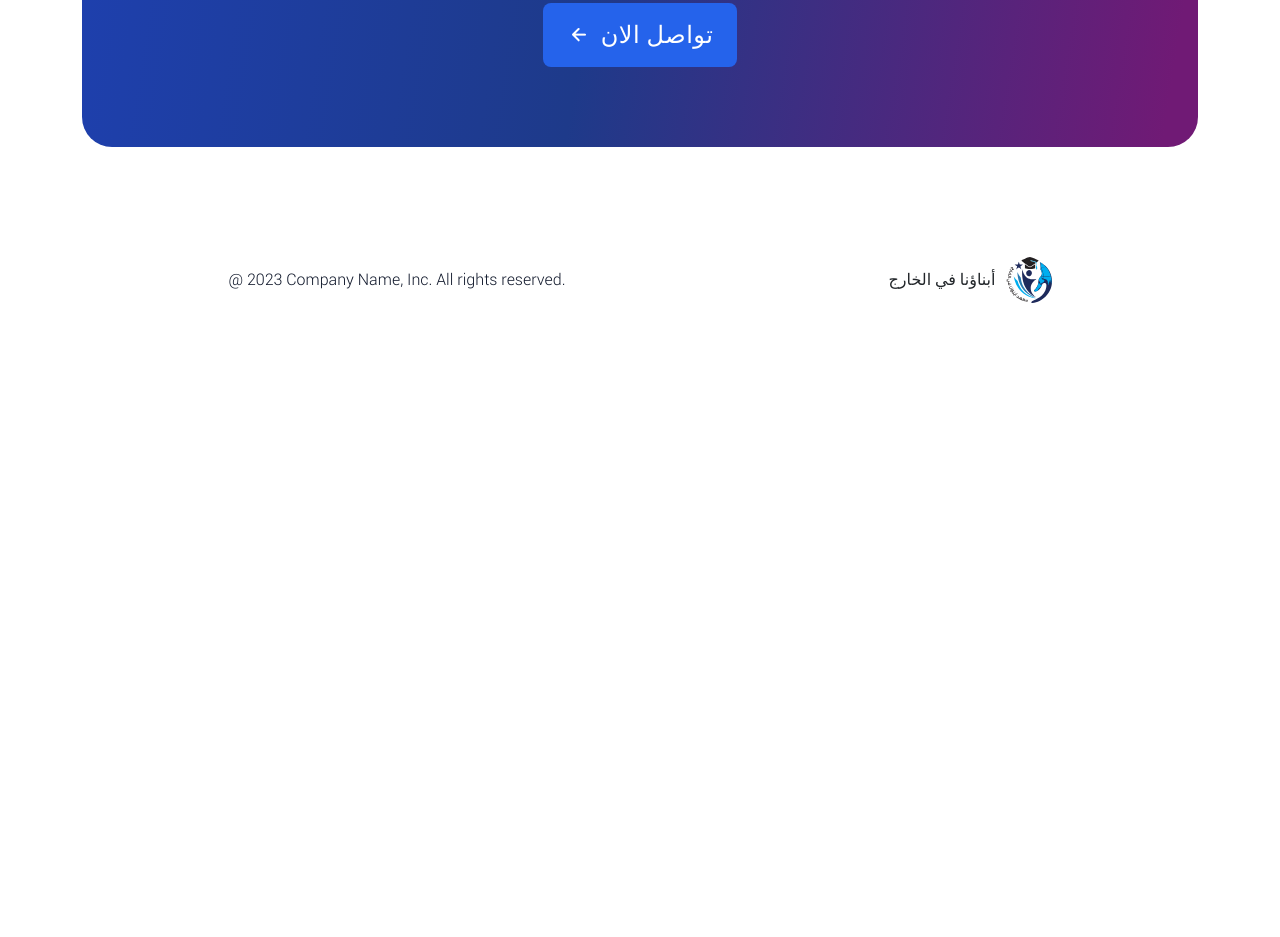
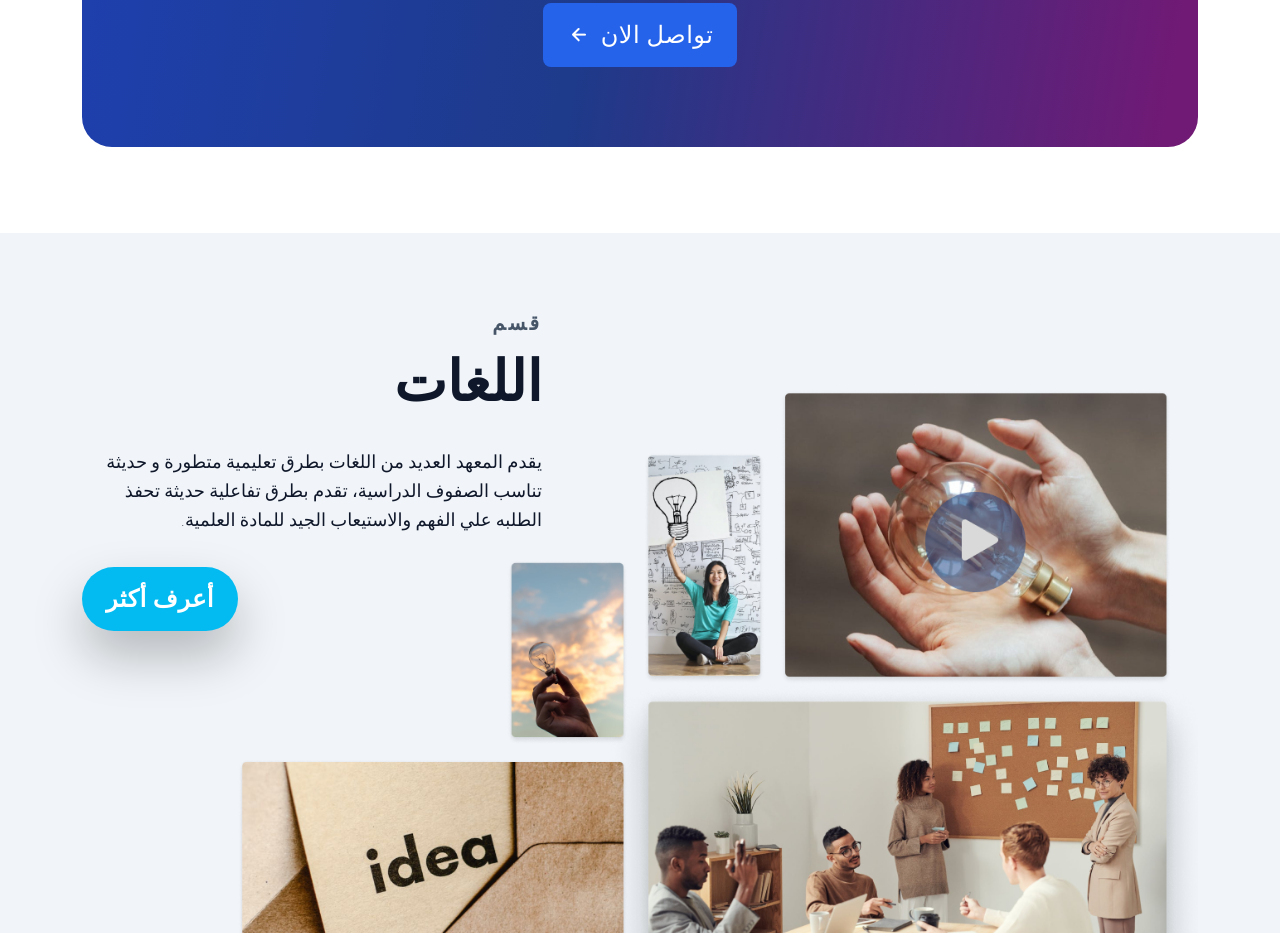
Before and after one commit to AQuadic/institute, a plain HTML site: page index.html in a window 1280 px wide. Shown: the part 2896-3833 px from the top of the page. Before the commit the page ends 3223 px from the top, so only its background shows below. Drawn offline with nearby package versions, Linux system fonts and the light colour scheme.

Commit message:
add part lang

```diff
--- a/css/style.css
+++ b/css/style.css
@@ -447,6 +447,7 @@ html::-webkit-scrollbar-track {
 .contactUs {
 }
 .contactUs .content {
+
   color: #fff;
   display: flex;
   align-items: center;
@@ -534,3 +535,97 @@ footer .content .copy {
   direction: ltr;
 }
 /*end footer*/
+/*start lang*/
+.lang{
+  background: #F1F5F9;
+}
+.lang .box{
+  margin-top: 80px;
+  padding-bottom: 80px;
+  margin-bottom: 40px;
+  background-image: url('../images/Group.png');
+  background-position: 80px 70%;
+  background-size: 86%;
+  background-repeat: no-repeat;
+  padding: 80px 0px;
+  background-position-x: right;
+  background-position-y: calc(100% + 80px);
+  height: 700px;
+}
+
+.lang .content{
+  display: flex;
+  flex-direction: column;
+  gap: 32px;
+  max-width: 460px;
+  justify-content: flex-end;
+  margin-right: auto;
+}
+.lang .content h2{
+  color: #0F172A;
+font-size: 56px;
+font-family: Roboto;
+font-weight: 800;
+margin: 0;
+}
+.lang .content h2 span{
+  color:  #475569;
+font-size: 20px;
+font-family: Roboto;
+font-weight: 700;
+line-height: 100%; /* 20px */
+letter-spacing: 3px;
+text-transform: uppercase;
+margin-bottom: 16px;
+display: block;
+}
+.lang .content p{
+  color:  #0f172a;
+font-size: 18px;
+font-family: Roboto;
+font-weight: 400;
+line-height: 160%; /* 28.8px */
+}
+.lang .content a{
+  display: flex;
+padding: 20px 24px;
+justify-content: center;
+align-items: center;
+border-radius: 50px;
+border:none;
+background: #04BBF1;
+box-shadow: 0px 25px 50px 0px rgba(0, 0, 0, 0.25);
+color:  #FFF;
+font-size: 24px;
+font-family: Roboto;
+font-weight: 700;
+line-height: 24px; /* 100% */
+letter-spacing: 0.5px;
+display: block;
+text-align: end;
+max-width: fit-content;
+align-self: self-end;
+}
+@media (max-width: 1200px) {
+  .lang .box {
+    height: 600px;
+}
+}
+@media (max-width: 992px) {
+  .lang .box {
+  background-image: none;
+  height: auto;
+
+  padding: 34px 0px;
+}
+.lang .content {
+
+  margin-right: 0;
+}
+}
+@media (max-width: 500px) {
+  .lang .content {
+ max-width: 100%;
+  }
+}
+/*end lang*/
--- a/index.html
+++ b/index.html
@@ -176,6 +176,19 @@
 
     </div>
 </section>
+<section class="lang">
+  <div class="container">
+    <div class="box">
+
+
+    <div class="content">
+<h2><span>قسم</span>اللغات</h2>
+<p>يقدم المعهد العديد من اللغات بطرق تعليمية متطورة و حديثة تناسب الصفوف الدراسية، تقدم بطرق تفاعلية حديثة تحفذ الطلبه علي الفهم والاستيعاب الجيد للمادة العلمية.</p>
+<a href="">أعرف أكثر</a>
+    </div>
+  </div>
+  </div>
+</section>
 <footer>
     <div class="container">
         <div class="content">
```
Also changed, not shown: images/Group.png (added).
